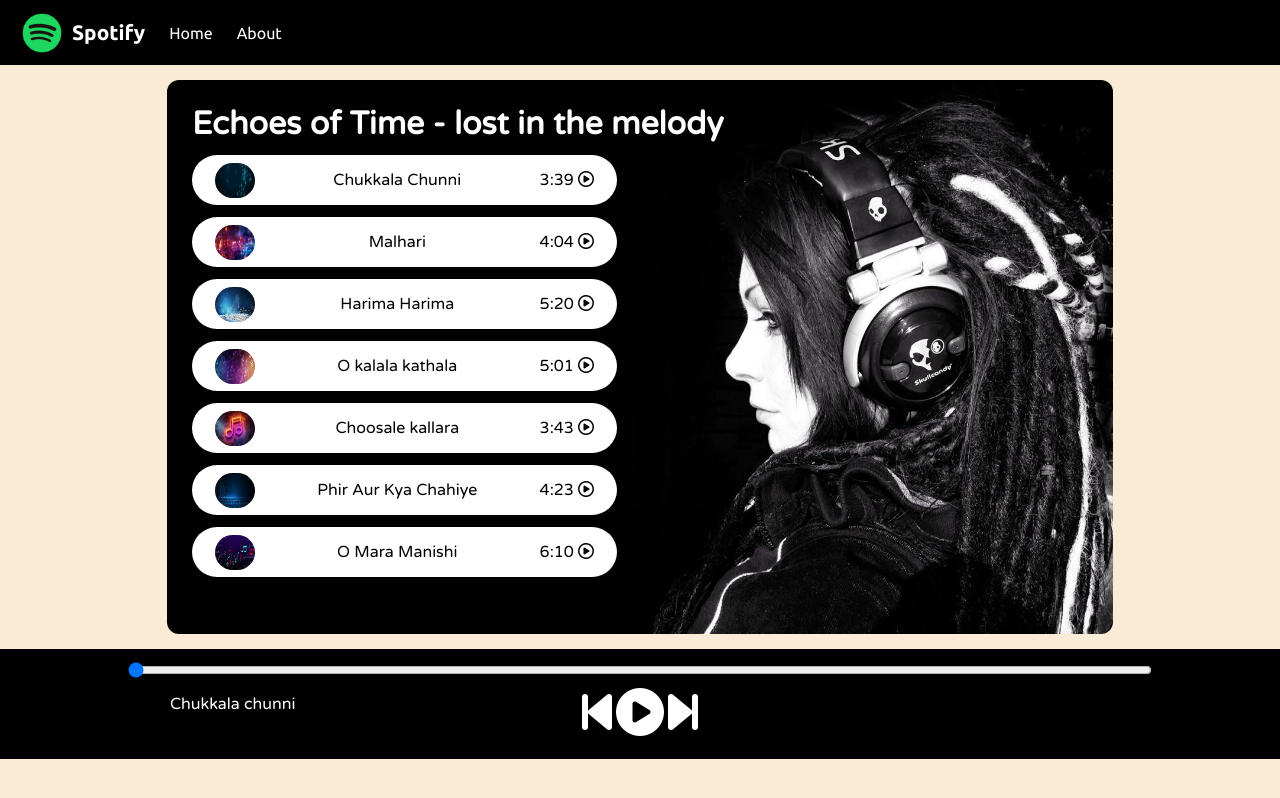
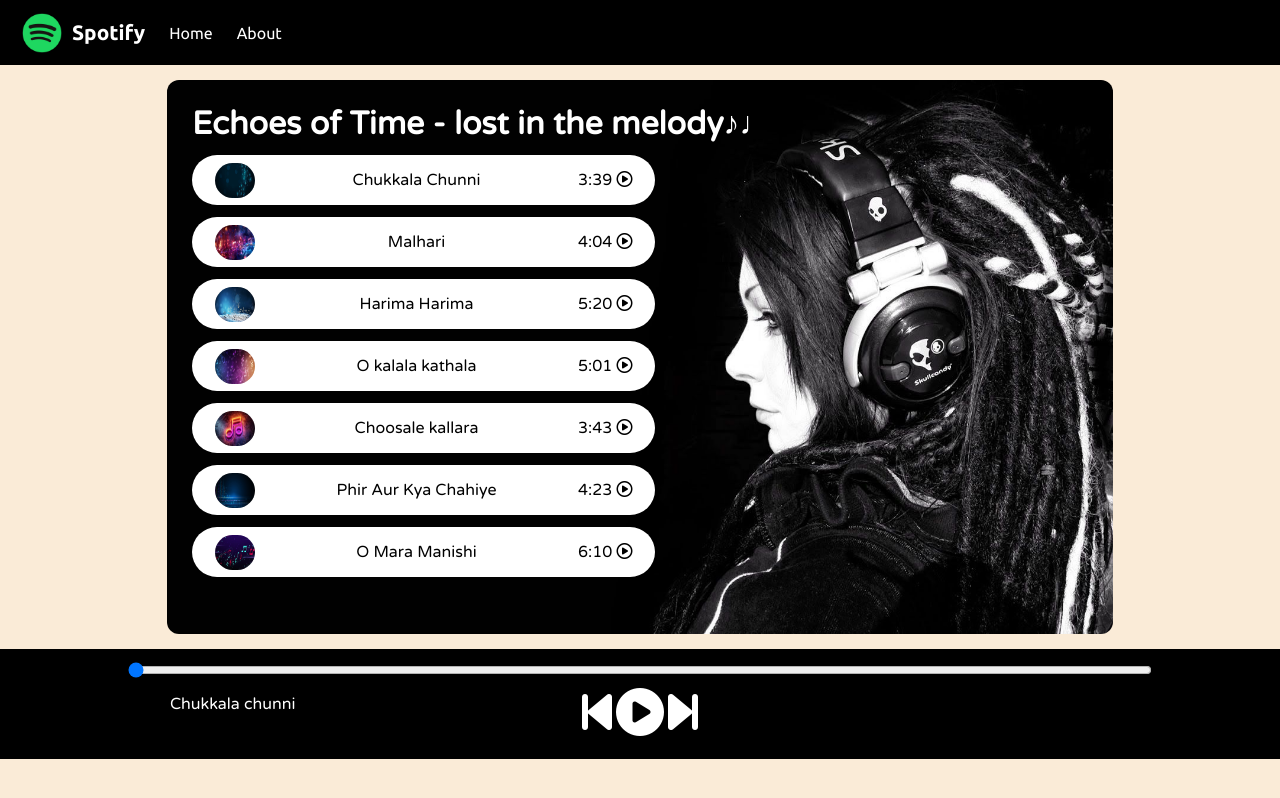
Before and after one commit to gnaneshwar-t/web1, a plain HTML site: page spotify/index.html in a window 1280 px wide. Drawn offline with Linux system fonts and the light colour scheme.

Commit message:
Update index.html

```diff
--- a/spotify/index.html
+++ b/spotify/index.html
@@ -18,7 +18,7 @@
    </nav>
    <div class="container">
     <div class="songlist">
-      <h1>Echoes of Time - lost in the melody</h1>
+      <h1>Echoes of Time - lost in the melody♪♩</h1>
       <div class="songItemcontainer">
          <div class="songItem">
             <img src="images/1.jpeg" alt="1">
```
